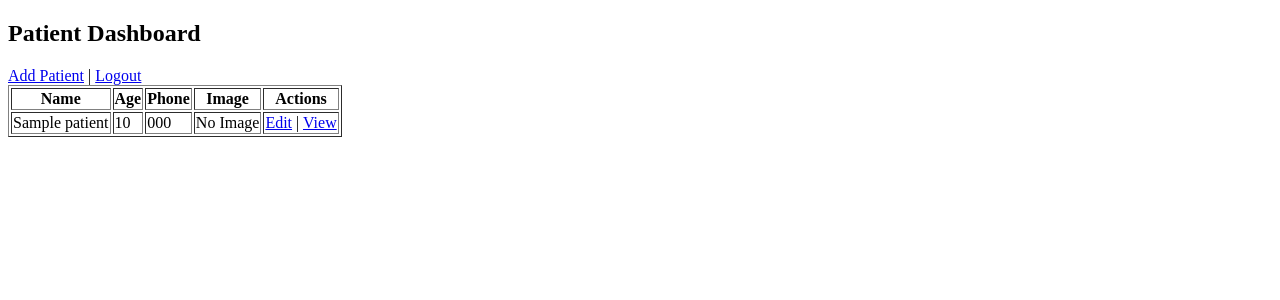
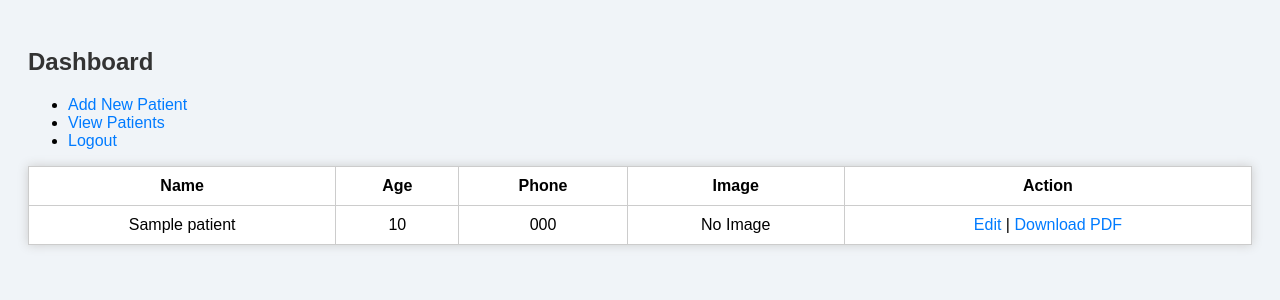
Before and after one commit to Nandy20-tech/Pro, a Flask app: template templates/dashboard.html in a window 1280 px wide. Shown: the top 300 px of the page. Run offline with Flask 3, Linux system fonts and the light colour scheme; the template is opened without the code that fills it: most values are stand-ins (such as "Sample title", 1, 10 or a date in 2020).

Commit message:
Update dashboard.html

```diff
--- a/templates/dashboard.html
+++ b/templates/dashboard.html
@@ -1,27 +1,39 @@
 <!DOCTYPE html>
 <html>
-<head><title>Dashboard</title></head>
+<head><title>Dashboard</title>
+<style>
+body { font-family: Arial; background-color: #f0f4f8; padding: 20px; }
+h2 { color: #333; }
+a { color: #007bff; text-decoration: none; }
+a:hover { text-decoration: underline; }
+table { width: 100%; border-collapse: collapse; background: #fff; box-shadow: 0 0 10px #ccc; }
+th, td { border: 1px solid #ccc; padding: 10px; text-align: center; }
+</style>
+</head>
 <body>
-    <h2>Patient Dashboard</h2>
-    <a href="{{ url_for('add_patient') }}">Add Patient</a> |
-    <a href="{{ url_for('logout') }}">Logout</a>
-    <table border="1">
-        <tr><th>Name</th><th>Age</th><th>Phone</th><th>Image</th><th>Actions</th></tr>
-        {% for p in patients %}
+<h2>Dashboard</h2>
+<ul>
+  <li><a href="{{ url_for('add_patient') }}">Add New Patient</a></li>
+  <li><a href="{{ url_for('dashboard') }}">View Patients</a></li>
+  <li><a href="{{ url_for('logout') }}">Logout</a></li>
+</ul>
+<table>
+<tr><th>Name</th><th>Age</th><th>Phone</th><th>Image</th><th>Action</th></tr>
+{% for patient in patients %}
 <tr>
-            <td>{{ p['name'] }}</td>
-            <td>{{ p['age'] }}</td>
-            <td>{{ p['phone'] }}</td>
+  <td>{{ patient['name'] }}</td>
+  <td>{{ patient['age'] }}</td>
+  <td>{{ patient['phone'] }}</td>
   <td>
-                {% if p['image_path'] %}
-                    <img src="{{ '/' + p['image_path'] }}" width="50">
+    {% if patient['image_path'] %}
+    <img src="{{ url_for('static', filename=patient['image_path'].split('static/', 1)[-1]) }}" width="50">
     {% else %}
     No Image
     {% endif %}
   </td>
   <td>
-                <a href="{{ url_for('edit_patient', id=p['id']) }}">Edit</a> |
-                <a href="{{ url_for('view_patient', id=p['id']) }}">View</a>
+    <a href="{{ url_for('edit_patient', id=patient['id']) }}">Edit</a> |
+    <a href="{{ url_for('download_pdf', id=patient['id']) }}">Download PDF</a>
   </td>
 </tr>
 {% endfor %}
```
Lines whose indentation alone changed are shown as unchanged.
